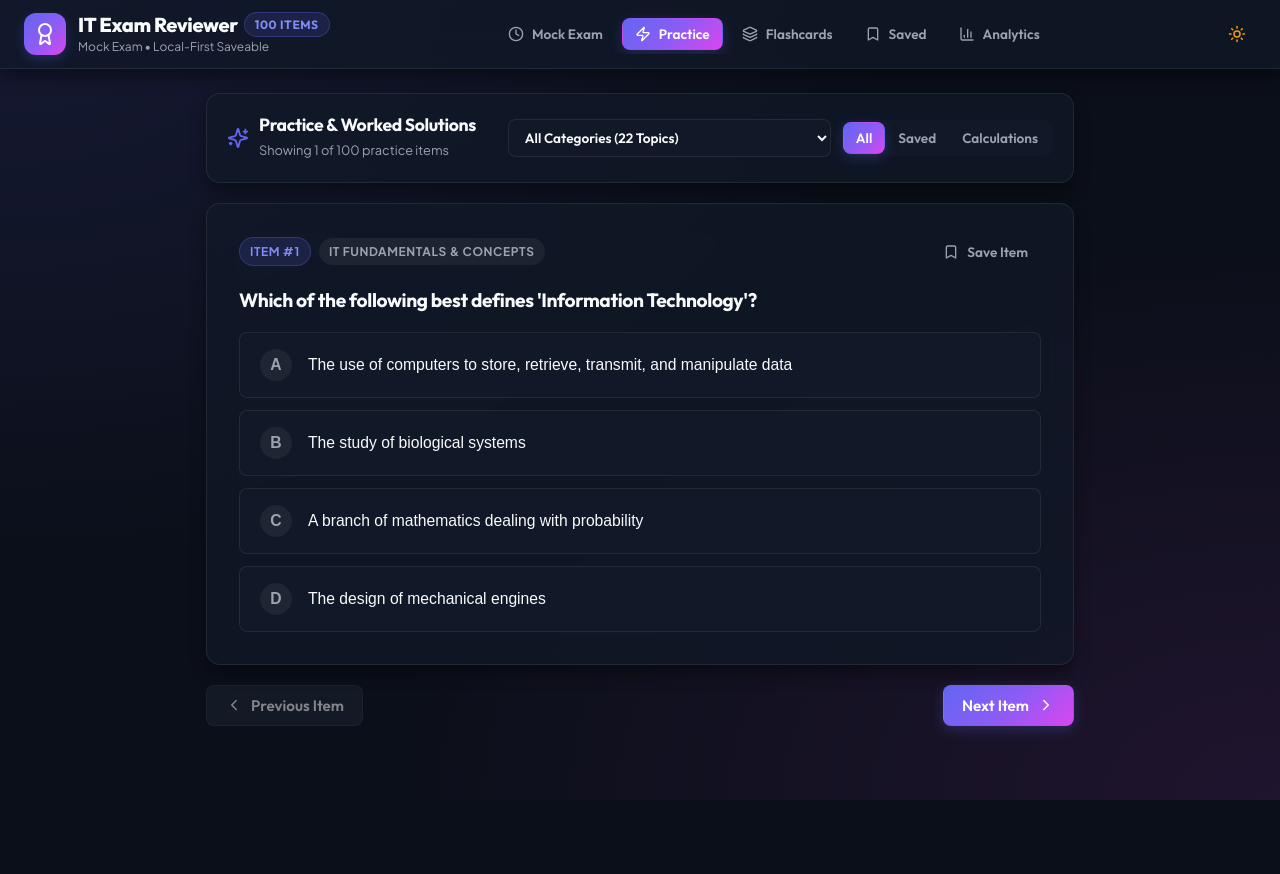
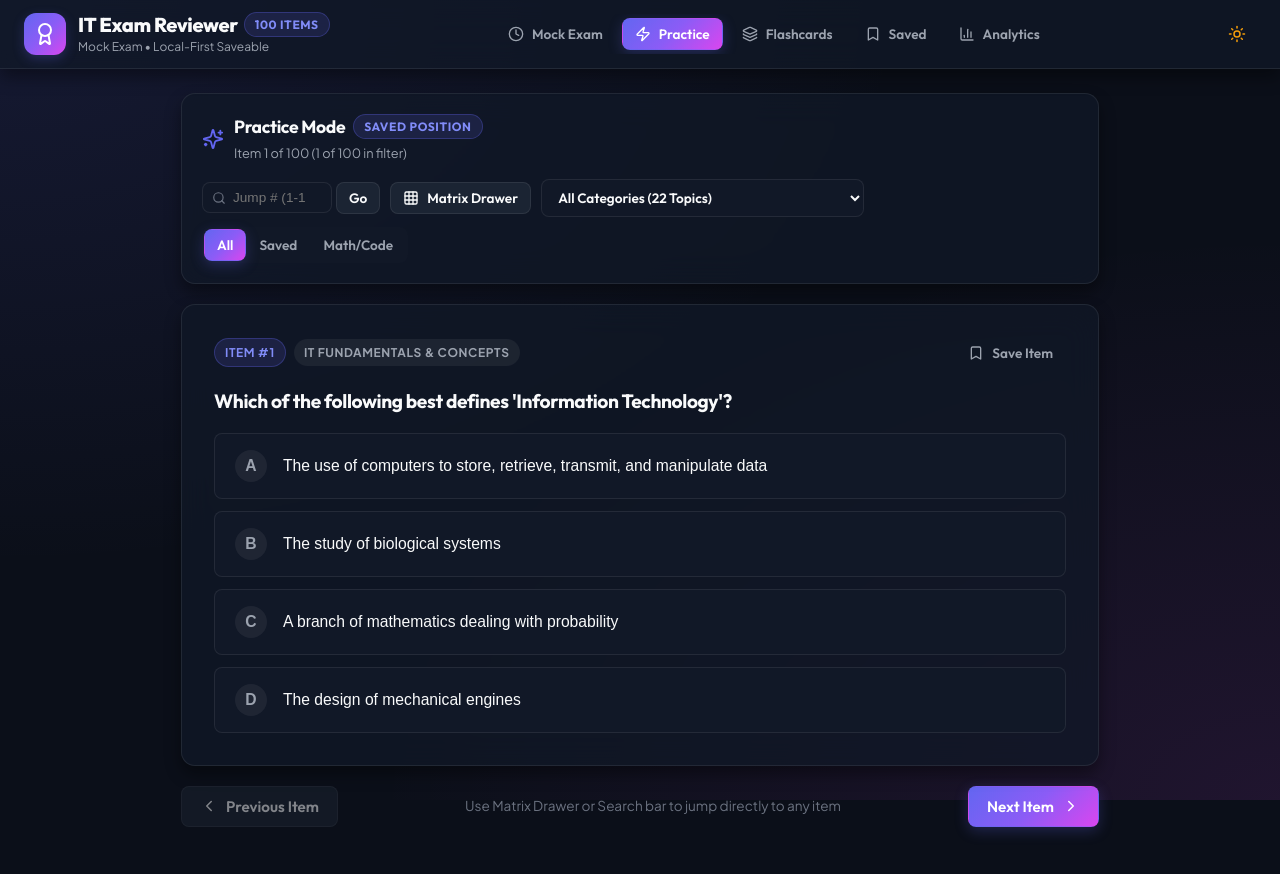
Before and after one commit to kriezer12/written-exam-reviewer, a React (Vite) app: page / in a window 1280 px wide. Both pictures are taken after a click on the button "Practice". Shown: the top 874 px of the page. Before the commit the page ends 800 px from the top, so only its background shows below. Built offline with nearby package versions, Linux system fonts and the light colour scheme.

Commit message:
fix(practice): add practice position auto-save, direct item search jump, and matrix drawer

```diff
--- a/src/App.tsx
+++ b/src/App.tsx
@@ -30,6 +30,7 @@
   const [bookmarkedIds, setBookmarkedIds] = useState<number[]>(() => getBookmarkedIds());
   const [flashcardRatings, setFlashcardRatings] = useState<Record<number, 'known' | 'review'>>(() => getFlashcardRatings());
   const [examHistory, setExamHistory] = useState<ExamHistoryRecord[]>(() => getExamHistory());
+  const [targetPracticeQuestionId, setTargetPracticeQuestionId] = useState<number | undefined>(undefined);
 
   // Active Exam State
   const [examState, setExamState] = useState<ExamState>(() => {
@@ -241,6 +242,7 @@
           <PracticeView
             bookmarkedIds={bookmarkedIds}
             onToggleBookmark={handleToggleBookmark}
+            initialQuestionId={targetPracticeQuestionId}
           />
         )}
 
@@ -255,6 +257,7 @@
           <PracticeView
             bookmarkedIds={bookmarkedIds}
             onToggleBookmark={handleToggleBookmark}
+            initialQuestionId={targetPracticeQuestionId}
           />
         )}
 
@@ -264,6 +267,7 @@
             bookmarkedIds={bookmarkedIds}
             onClearHistory={handleClearHistory}
             onSelectBookmark={(id) => {
+              setTargetPracticeQuestionId(id);
               setCurrentMode('practice');
             }}
             onRemoveBookmark={(id) => handleToggleBookmark(id)}
--- a/src/components/PracticeView.tsx
+++ b/src/components/PracticeView.tsx
@@ -1,4 +1,4 @@
-import React, { useState } from 'react';
+import React, { useState, useEffect } from 'react';
 import {
   CheckCircle2,
   XCircle,
@@ -8,28 +8,39 @@
   ChevronRight,
   Calculator,
   Bookmark,
-  RotateCcw,
-  Sparkles
+  Grid,
+  Sparkles,
+  Search
 } from 'lucide-react';
 import { Question, QuestionCategory } from '../types/exam';
 import { QUESTIONS } from '../data/questions';
+import { getSavedPracticeState, savePracticeState } from '../utils/storage';
 
 interface PracticeViewProps {
   bookmarkedIds: number[];
   onToggleBookmark: (id: number) => void;
+  initialQuestionId?: number;
 }
 
 export const PracticeView: React.FC<PracticeViewProps> = ({
   bookmarkedIds,
   onToggleBookmark,
+  initialQuestionId,
 }) => {
-  const [selectedCategory, setSelectedCategory] = useState<string>('ALL');
-  const [filterMode, setFilterMode] = useState<'all' | 'saved' | 'math'>('all');
-  const [currentIndex, setCurrentIndex] = useState(0);
-  const [userSelections, setUserSelections] = useState<Record<number, 'A' | 'B' | 'C' | 'D'>>({});
-  const [showExplanation, setShowExplanation] = useState<Record<number, boolean>>({});
+  // Load initial saved practice state
+  const savedState = getSavedPracticeState();
 
-  // Filter questions based on controls
+  const [selectedCategory, setSelectedCategory] = useState<string>(
+    savedState?.selectedCategory || 'ALL'
+  );
+  const [filterMode, setFilterMode] = useState<'all' | 'saved' | 'math'>(
+    savedState?.filterMode || 'all'
+  );
+  const [userSelections, setUserSelections] = useState<Record<number, 'A' | 'B' | 'C' | 'D'>>(
+    savedState?.userSelections || {}
+  );
+
+  // Filter questions based on category and mode
   const filteredQuestions = QUESTIONS.filter((q) => {
     if (selectedCategory !== 'ALL' && q.category !== selectedCategory) return false;
     if (filterMode === 'saved' && !bookmarkedIds.includes(q.id)) return false;
@@ -37,14 +48,70 @@
     return true;
   });
 
+  // Track active question ID (prefer initialQuestionId, then saved state, then first item)
+  const [activeQuestionId, setActiveQuestionId] = useState<number>(() => {
+    if (initialQuestionId && QUESTIONS.some((q) => q.id === initialQuestionId)) {
+      return initialQuestionId;
+    }
+    if (savedState?.currentQuestionId && QUESTIONS.some((q) => q.id === savedState.currentQuestionId)) {
+      return savedState.currentQuestionId;
+    }
+    return QUESTIONS[0]?.id || 1;
+  });
+
+  const [showGridDrawer, setShowGridDrawer] = useState(false);
+  const [jumpInput, setJumpInput] = useState('');
+
+  // Find index of active question in current filtered array
+  let activeIndex = filteredQuestions.findIndex((q) => q.id === activeQuestionId);
+  if (activeIndex === -1 && filteredQuestions.length > 0) {
+    activeIndex = 0;
+  }
+
+  const currentQ = filteredQuestions[activeIndex] || QUESTIONS.find((q) => q.id === activeQuestionId) || QUESTIONS[0];
+
+  // Auto-save practice state on change
+  useEffect(() => {
+    if (currentQ) {
+      savePracticeState({
+        selectedCategory,
+        filterMode,
+        currentQuestionId: currentQ.id,
+        userSelections,
+      });
+    }
+  }, [selectedCategory, filterMode, currentQ?.id, userSelections]);
+
   const categories: QuestionCategory[] = Array.from(new Set(QUESTIONS.map((q) => q.category)));
-
-  const currentQ = filteredQuestions[currentIndex];
 
   const handleSelectOption = (key: 'A' | 'B' | 'C' | 'D') => {
     if (!currentQ) return;
-    setUserSelections({ ...userSelections, [currentQ.id]: key });
-    setShowExplanation({ ...showExplanation, [currentQ.id]: true });
+    const updated = { ...userSelections, [currentQ.id]: key };
+    setUserSelections(updated);
+  };
+
+  const handleJumpToId = (targetId: number) => {
+    const targetQ = QUESTIONS.find((q) => q.id === targetId);
+    if (targetQ) {
+      // If target item is outside current category filter, reset category filter to ALL so it displays
+      if (selectedCategory !== 'ALL' && targetQ.category !== selectedCategory) {
+        setSelectedCategory('ALL');
+      }
+      if (filterMode === 'saved' && !bookmarkedIds.includes(targetId)) {
+        setFilterMode('all');
+      }
+      setActiveQuestionId(targetId);
+      setShowGridDrawer(false);
+      setJumpInput('');
+    }
+  };
+
+  const handleJumpSubmit = (e: React.FormEvent) => {
+    e.preventDefault();
+    const num = parseInt(jumpInput, 10);
+    if (!isNaN(num) && num >= 1 && num <= 100) {
+      handleJumpToId(num);
+    }
   };
 
   if (!currentQ || filteredQuestions.length === 0) {
@@ -59,10 +126,11 @@
           onClick={() => {
             setSelectedCategory('ALL');
             setFilterMode('all');
+            setActiveQuestionId(1);
           }}
           className="btn btn-primary"
         >
-          Reset Filters
+          Reset Filters & Return to Item #1
         </button>
       </div>
     );
@@ -74,29 +142,66 @@
   const isBookmarked = bookmarkedIds.includes(currentQ.id);
 
   return (
-    <div style={{ maxWidth: '900px', margin: '0 auto', padding: '24px 16px', display: 'flex', flexDirection: 'column', gap: '20px' }}>
+    <div style={{ maxWidth: '950px', margin: '0 auto', padding: '24px 16px', display: 'flex', flexDirection: 'column', gap: '20px' }}>
 
-      {/* Practice Header & Filter Bar */}
+      {/* Practice Header & Direct Navigation Control Bar */}
       <div className="glass-panel" style={{ padding: '20px', display: 'flex', alignItems: 'center', justifyContent: 'space-between', flexWrap: 'wrap', gap: '14px' }}>
         <div style={{ display: 'flex', alignItems: 'center', gap: '10px' }}>
           <Sparkles size={22} color="var(--accent-primary)" />
           <div>
-            <h2 style={{ fontSize: '1.1rem', fontWeight: 700, margin: 0 }}>
-              Practice & Worked Solutions
+            <h2 style={{ fontSize: '1.1rem', fontWeight: 700, margin: 0, display: 'flex', alignItems: 'center', gap: '8px' }}>
+              Practice Mode <span className="badge badge-indigo">Saved Position</span>
             </h2>
             <span style={{ fontSize: '0.8rem', color: 'var(--text-secondary)' }}>
-              Showing {currentIndex + 1} of {filteredQuestions.length} practice items
+              Item {currentQ.id} of 100 ({activeIndex + 1} of {filteredQuestions.length} in filter)
             </span>
           </div>
         </div>
 
-        {/* Filters */}
+        {/* Filters & Direct Jump Controls */}
         <div style={{ display: 'flex', alignItems: 'center', gap: '10px', flexWrap: 'wrap' }}>
+
+          {/* Quick Jump Input */}
+          <form onSubmit={handleJumpSubmit} style={{ display: 'flex', alignItems: 'center', gap: '4px' }}>
+            <div style={{ position: 'relative', display: 'flex', alignItems: 'center' }}>
+              <input
+                type="number"
+                min="1"
+                max="100"
+                placeholder="Jump # (1-100)"
+                value={jumpInput}
+                onChange={(e) => setJumpInput(e.target.value)}
+                style={{
+                  width: '130px',
+                  padding: '7px 10px 7px 30px',
+                  borderRadius: 'var(--radius-sm)',
+                  border: '1px solid var(--border-color)',
+                  background: 'var(--bg-secondary)',
+                  color: 'var(--text-primary)',
+                  fontSize: '0.85rem'
+                }}
+              />
+              <Search size={14} style={{ position: 'absolute', left: '10px', color: 'var(--text-muted)' }} />
+            </div>
+            <button type="submit" className="btn btn-secondary btn-sm">
+              Go
+            </button>
+          </form>
+
+          {/* Matrix Navigator Drawer Toggle */}
+          <button
+            onClick={() => setShowGridDrawer(!showGridDrawer)}
+            className={`btn btn-sm ${showGridDrawer ? 'btn-primary' : 'btn-secondary'}`}
+          >
+            <Grid size={16} />
+            <span>Matrix Drawer</span>
+          </button>
+
+          {/* Category Filter Dropdown */}
           <select
             value={selectedCategory}
             onChange={(e) => {
               setSelectedCategory(e.target.value);
-              setCurrentIndex(0);
             }}
             className="btn btn-secondary btn-sm"
             style={{ padding: '8px 12px', background: 'var(--bg-secondary)', color: 'var(--text-primary)', cursor: 'pointer' }}
@@ -107,28 +212,114 @@
             ))}
           </select>
 
+          {/* Mode Tabs */}
           <div style={{ display: 'flex', background: 'var(--bg-secondary)', borderRadius: 'var(--radius-sm)', padding: '2px' }}>
             <button
-              onClick={() => { setFilterMode('all'); setCurrentIndex(0); }}
+              onClick={() => setFilterMode('all')}
               className={`btn btn-sm ${filterMode === 'all' ? 'btn-primary' : 'btn-ghost'}`}
             >
               All
             </button>
             <button
-              onClick={() => { setFilterMode('saved'); setCurrentIndex(0); }}
+              onClick={() => setFilterMode('saved')}
               className={`btn btn-sm ${filterMode === 'saved' ? 'btn-primary' : 'btn-ghost'}`}
             >
               Saved
             </button>
             <button
-              onClick={() => { setFilterMode('math'); setCurrentIndex(0); }}
+              onClick={() => setFilterMode('math')}
               className={`btn btn-sm ${filterMode === 'math' ? 'btn-primary' : 'btn-ghost'}`}
             >
-              Calculations
+              Math/Code
             </button>
           </div>
+
         </div>
       </div>
+
+      {/* Question Matrix Drawer for Direct Jumps */}
+      {showGridDrawer && (
+        <div className="glass-panel animate-fade-in" style={{ padding: '20px', border: '1px solid var(--accent-primary)' }}>
+          <div style={{ display: 'flex', justifyContent: 'space-between', alignItems: 'center', marginBottom: '14px' }}>
+            <h3 style={{ fontSize: '1rem', fontWeight: 700, margin: 0 }}>
+              Direct Question Jump Grid (1–100)
+            </h3>
+            <div style={{ display: 'flex', gap: '12px', fontSize: '0.75rem', color: 'var(--text-secondary)' }}>
+              <span style={{ display: 'flex', alignItems: 'center', gap: '4px' }}>
+                <span style={{ width: '10px', height: '10px', borderRadius: '50%', background: 'var(--color-success)' }}></span> Correct
+              </span>
+              <span style={{ display: 'flex', alignItems: 'center', gap: '4px' }}>
+                <span style={{ width: '10px', height: '10px', borderRadius: '50%', background: 'var(--color-danger)' }}></span> Missed
+              </span>
+              <span style={{ display: 'flex', alignItems: 'center', gap: '4px' }}>
+                <span style={{ width: '10px', height: '10px', borderRadius: '50%', background: 'var(--border-color)' }}></span> Unanswered
+              </span>
+            </div>
+          </div>
+
+          <div style={{
+            display: 'grid',
+            gridTemplateColumns: 'repeat(auto-fill, minmax(42px, 1fr))',
+            gap: '8px',
+            maxHeight: '240px',
+            overflowY: 'auto',
+            paddingRight: '6px'
+          }}>
+            {QUESTIONS.map((q) => {
+              const userAns = userSelections[q.id];
+              const isAns = !!userAns;
+              const isRight = isAns && userAns === q.correctAnswer;
+              const isCurr = q.id === currentQ.id;
+
+              let bgColor = 'var(--bg-secondary)';
+              let textColor = 'var(--text-secondary)';
+              let borderColor = 'var(--border-color)';
+
+              if (isAns) {
+                if (isRight) {
+                  bgColor = 'var(--color-success-bg)';
+                  textColor = 'var(--color-success)';
+                  borderColor = 'rgba(16, 185, 129, 0.4)';
+                } else {
+                  bgColor = 'var(--color-danger-bg)';
+                  textColor = 'var(--color-danger)';
+                  borderColor = 'rgba(239, 68, 68, 0.4)';
+                }
+              }
+
+              if (isCurr) {
+                borderColor = 'var(--accent-primary)';
+                textColor = '#ffffff';
+              }
+
+              return (
+                <button
+                  key={q.id}
+                  onClick={() => handleJumpToId(q.id)}
+                  style={{
+                    height: '38px',
+                    borderRadius: '8px',
+                    border: `2px solid ${borderColor}`,
+                    background: bgColor,
+                    color: textColor,
+                    fontWeight: isCurr ? 800 : 600,
+                    fontSize: '0.85rem',
+                    cursor: 'pointer',
+                    transition: 'all 0.15s ease',
+                    display: 'flex',
+                    alignItems: 'center',
+                    justifyContent: 'center',
+                    boxShadow: isCurr ? '0 0 12px var(--accent-glow)' : 'none'
+                  }}
+                  title={`Item #${q.id} — ${q.category}`}
+                >
+                  {q.id}
+                </button>
+              );
+            })}
+          </div>
+        </div>
+      )}
 
       {/* Main Question Practice Card */}
       <div className="glass-panel animate-fade-in" style={{ padding: '32px', display: 'flex', flexDirection: 'column', gap: '20px' }}>
@@ -274,20 +465,30 @@
       {/* Footer Navigation */}
       <div style={{ display: 'flex', alignItems: 'center', justifyContent: 'space-between' }}>
         <button
-          onClick={() => setCurrentIndex(Math.max(0, currentIndex - 1))}
-          disabled={currentIndex === 0}
+          onClick={() => {
+            const prevQ = filteredQuestions[activeIndex - 1];
+            if (prevQ) setActiveQuestionId(prevQ.id);
+          }}
+          disabled={activeIndex === 0}
           className="btn btn-secondary"
-          style={{ opacity: currentIndex === 0 ? 0.5 : 1 }}
+          style={{ opacity: activeIndex === 0 ? 0.5 : 1 }}
         >
           <ChevronLeft size={18} />
           <span>Previous Item</span>
         </button>
 
+        <span style={{ fontSize: '0.85rem', color: 'var(--text-muted)' }}>
+          Use Matrix Drawer or Search bar to jump directly to any item
+        </span>
+
         <button
-          onClick={() => setCurrentIndex(Math.min(filteredQuestions.length - 1, currentIndex + 1))}
-          disabled={currentIndex === filteredQuestions.length - 1}
+          onClick={() => {
+            const nextQ = filteredQuestions[activeIndex + 1];
+            if (nextQ) setActiveQuestionId(nextQ.id);
+          }}
+          disabled={activeIndex === filteredQuestions.length - 1}
           className="btn btn-primary"
-          style={{ opacity: currentIndex === filteredQuestions.length - 1 ? 0.5 : 1 }}
+          style={{ opacity: activeIndex === filteredQuestions.length - 1 ? 0.5 : 1 }}
         >
           <span>Next Item</span>
           <ChevronRight size={18} />
--- a/src/utils/storage.ts
+++ b/src/utils/storage.ts
@@ -6,6 +6,32 @@
   BOOKMARKS: 'it_exam_bookmarks_v1',
   FLASHCARD_RATINGS: 'it_exam_flashcard_ratings_v1',
   PREFERENCES: 'it_exam_preferences_v1',
+  PRACTICE_STATE: 'it_exam_practice_state_v1',
+};
+
+export interface PracticeState {
+  selectedCategory: string;
+  filterMode: 'all' | 'saved' | 'math';
+  currentQuestionId: number;
+  userSelections: Record<number, 'A' | 'B' | 'C' | 'D'>;
+}
+
+export const getSavedPracticeState = (): PracticeState | null => {
+  try {
+    const data = localStorage.getItem(STORAGE_KEYS.PRACTICE_STATE);
+    return data ? JSON.parse(data) : null;
+  } catch (e) {
+    console.error('Failed to load practice state:', e);
+    return null;
+  }
+};
+
+export const savePracticeState = (state: PracticeState): void => {
+  try {
+    localStorage.setItem(STORAGE_KEYS.PRACTICE_STATE, JSON.stringify(state));
+  } catch (e) {
+    console.error('Failed to save practice state:', e);
+  }
 };
 
 export const DEFAULT_PREFERENCES: UserPreferences = {
```
